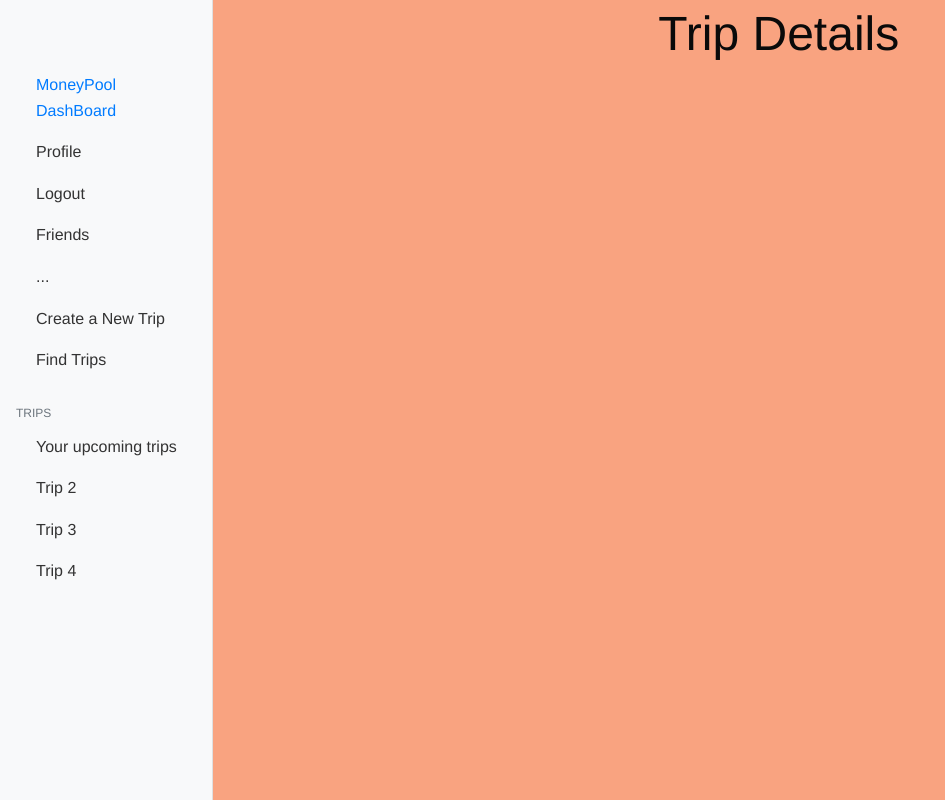
After one commit to ChicoState/MoneyPool, a Django app: page /tripdetails/ in a window 1280 px wide. The commit adds this page. Shown: the whole page, without its empty margins (0-945 px from the left). Run offline with Django 3.2, Linux system fonts and the light colour scheme; the visitor is signed in with stand-in values (Sample User, id 1); some libraries are stand-ins or nearby versions.

Commit message:
added trip details page to nav bar

```diff
--- a/moneypool/myapp/models.py
+++ b/moneypool/myapp/models.py
@@ -14,6 +14,3 @@ class Event(models.Model):
 
     def __str__(self):
         return self.location + " - " + self.date.strftime("%m/%d/%Y")
-#def createEvent():
-#    Event.location = input("Where are you going?: ")
-#    Event.date = input("When are you going?: ")
--- a/moneypool/myapp/templates/partial/_navbar.html
+++ b/moneypool/myapp/templates/partial/_navbar.html
@@ -61,19 +61,19 @@
             </a>
           </li>
           <li class="nav-item">
-            <a class="nav-link" href="#">
+            <a class="nav-link" href="/tripdetails">
               <span data-feather="file-text"></span>
               Trip 2
             </a>
           </li>
           <li class="nav-item">
-            <a class="nav-link" href="#">
+            <a class="nav-link" href="/tripdetails">
               <span data-feather="file-text"></span>
               Trip 3
             </a>
           </li>
           <li class="nav-item">
-            <a class="nav-link" href="#">
+            <a class="nav-link" href="/tripdetails">
               <span data-feather="file-text"></span>
               Trip 4
             </a>
--- /dev/null
+++ b/moneypool/myapp/templates/tripdetails.html
@@ -0,0 +1,22 @@
+{% extends "base.html" %}
+
+{% load static %}
+
+{% block title %}{{title}}{% endblock %}
+
+{% block header%}
+    <h1 class="text-center"> {{title}}</h1>
+{% endblock header %}
+
+{% block content %}
+
+<div class="grid-x grid-padding-x">
+  <div class="large-4 medium-4 small-12 large-offset-4 medium-offset-4 cell">
+    <form action="/tripdetails/", method ="get">{% csrf_token %}
+        {{form}}
+
+    </form>
+  </div>
+</div>
+
+{% endblock content %}
--- a/moneypool/myapp/urls.py
+++ b/moneypool/myapp/urls.py
@@ -12,5 +12,6 @@ urlpatterns = [
     path('index/', views.index),
     path('addtrip/', views.addTrip_form_view),
     path('viewtrips/', views.viewTrips_view),
-    path('profile/', views.index)
+    path('profile/', views.index),
+    path('tripdetails/', views.tripDetails_view)
 ]
--- a/moneypool/myapp/views.py
+++ b/moneypool/myapp/views.py
@@ -34,8 +34,6 @@ def index(request):
                 return render(request, "profile.html", context=context)
         else:
             return redirect('/login/')
-
-
 
 #logout
 def logout_view(request):
@@ -78,6 +76,21 @@ def addTrip_form_view(request):
     }
     return render(request, "trip.html", context=context)
 
+#Trip details
+def tripDetails_view(request):
+    if request.method == "GET":
+        if request.user.is_authenticated:
+            tripname = models.Event.objects.all()
+
+            context = {
+                "title":"Trip Details",
+                "page_name":"Moneypool",
+                "trip_name":tripname,
+            }
+            return render(request, "tripdetails.html", context=context)
+        else:
+            return redirect('/login/')
+
 #View public and friend trips
 @login_required(login_url='/login/')
 def viewTrips_view(request):
```
Also changed, not shown: moneypool/myapp/migrations/0008_event_public.py (added).
